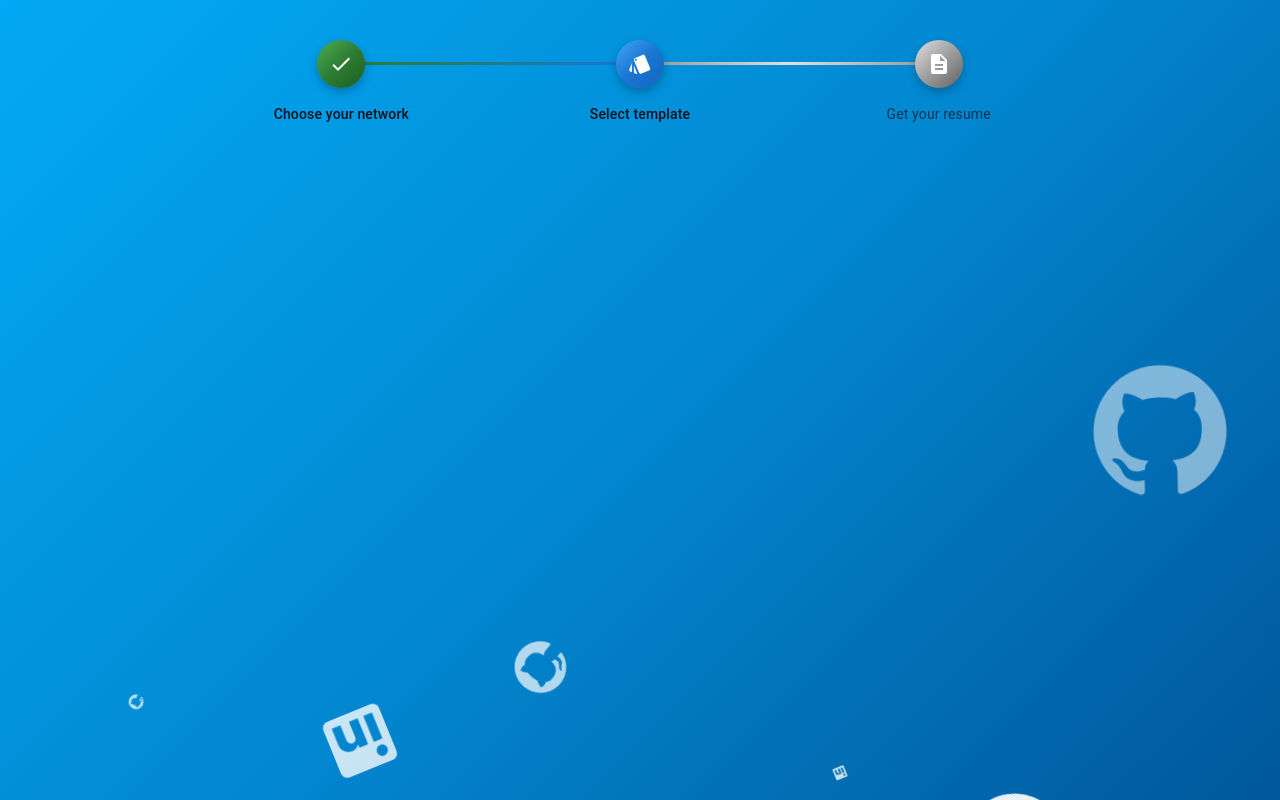
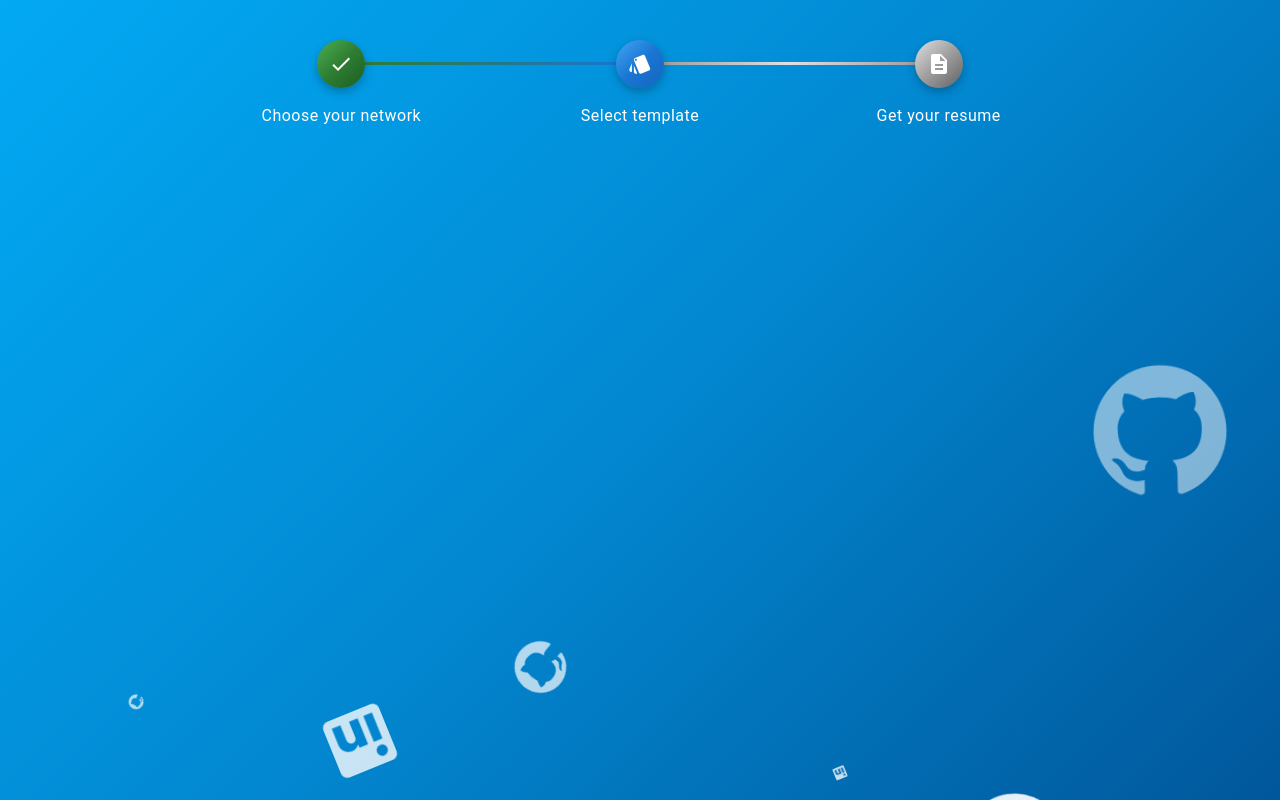
Before and after one commit to VE-Stack/linked-resume, a React (Vite) app: page / in a window 1280 px wide. Built offline with nearby package versions, Linux system fonts and the light colour scheme.

Commit message:
Maked step label bolder

```diff
--- a/src/components/steps/index.tsx
+++ b/src/components/steps/index.tsx
@@ -1,4 +1,4 @@
-import { Step, StepLabel, Stepper, useTheme } from "@mui/material";
+import { Step, StepLabel, Stepper, Typography, useTheme } from "@mui/material";
 import { Children } from "react";
 
 import { steps } from "../../constants";
@@ -27,7 +27,12 @@ export const Steps = () => {
       {Children.toArray(
         steps.map(({ label }) => (
           <Step>
-            <StepLabel StepIconComponent={CustomStepIcon}>{label}</StepLabel>
+            <StepLabel StepIconComponent={CustomStepIcon}>
+              <Typography  sx={{
+                color: theme.palette.common.white,
+                letterSpacing: 0.5
+              }}>{label}</Typography>
+            </StepLabel>
           </Step>
         ))
       )}
```
